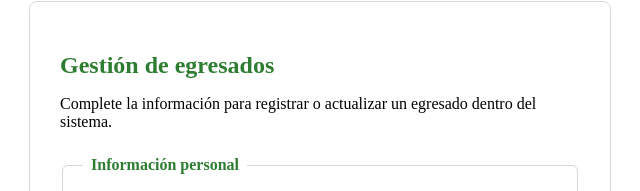
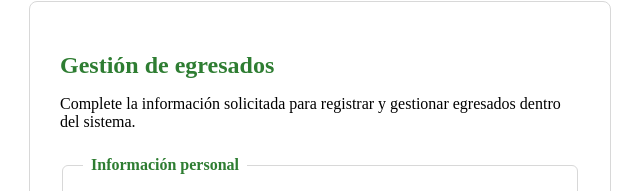
Before and after one commit to JAVN16/Proyecto_Egresados, a plain HTML site: page egresados.html in a window 1280 px wide. Shown: the part 290-481 px from the top of the page, 320-960 px from the left. Drawn offline with Linux system fonts and the light colour scheme.

Commit message:
Mejora de descripción de gestión de egresados

```diff
--- a/egresados.html
+++ b/egresados.html
@@ -57,7 +57,7 @@
             <h2>Gestión de egresados</h2>
 
             <p class="descripcion-formulario">
-                Complete la información para registrar o actualizar un egresado dentro del sistema.
+                Complete la información solicitada para registrar y gestionar egresados dentro del sistema.
             </p>
 
             <form id="formEgresado">
```
